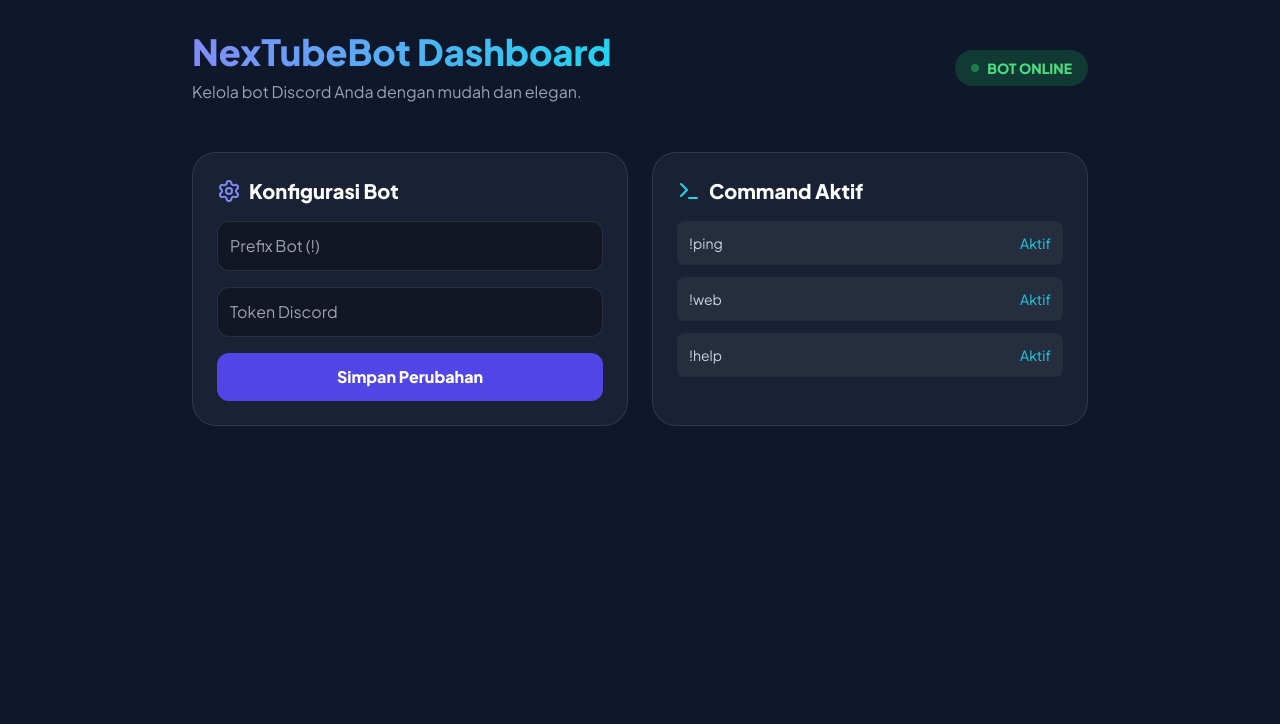
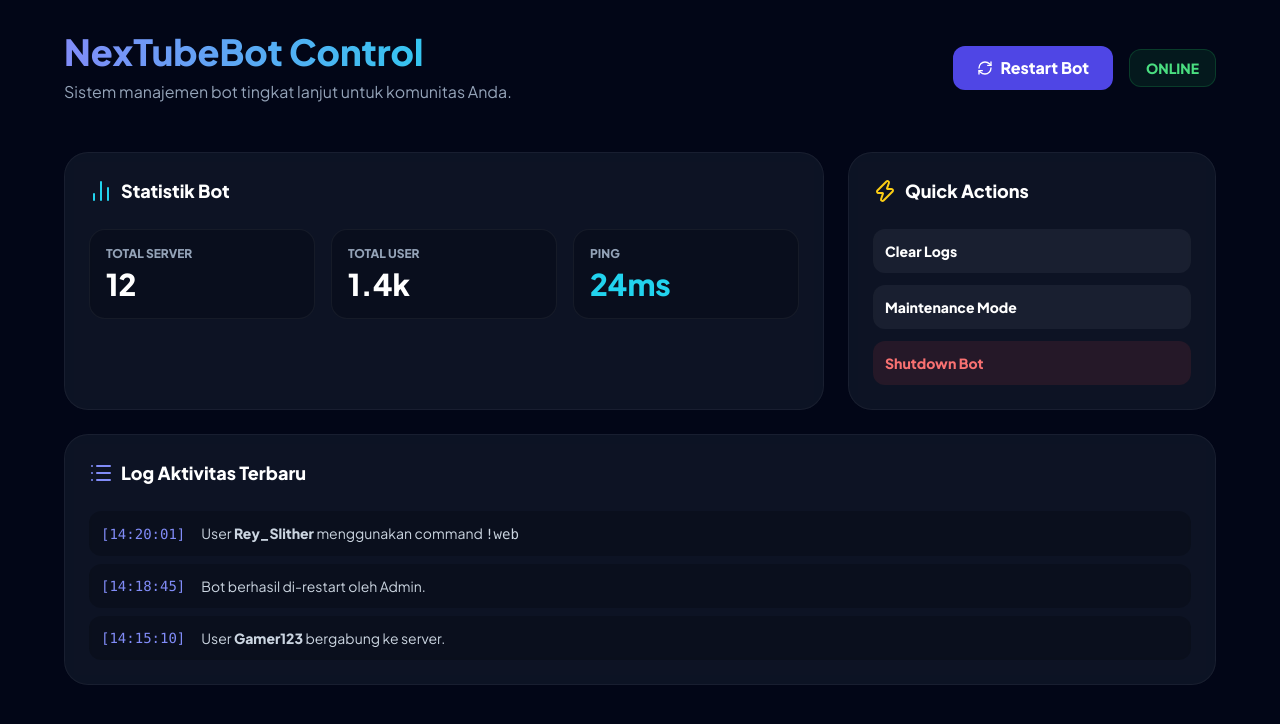
Before and after one commit to nunungfariqoh87-ui/nextubebotcontrolpanel-irm0, a plain HTML site: page index.html in a window 1280 px wide. Drawn offline with nearby package versions, Linux system fonts and the light colour scheme.

Commit message:
Rilis website otomatis ditenagai OpenCloud AI Builder

```diff
--- a/index.html
+++ b/index.html
@@ -8,39 +8,70 @@
     <script src="https://unpkg.com/lucide@latest"></script>
     <link href="https://fonts.googleapis.com/css2?family=Plus+Jakarta+Sans:wght@300;400;600;800&display=swap" rel="stylesheet">
     <style>
-        body { font-family: 'Plus Jakarta Sans', sans-serif; background-color: #0f172a; }
-        .glass { background: rgba(30, 41, 59, 0.7); backdrop-filter: blur(15px); border: 1px solid rgba(255,255,255,0.1); }
+        body { font-family: 'Plus Jakarta Sans', sans-serif; background-color: #020617; }
+        .glass { background: rgba(30, 41, 59, 0.4); backdrop-filter: blur(15px); border: 1px solid rgba(255,255,255,0.05); }
     </style>
 </head>
-<body class="text-white min-h-screen p-8">
-    <div class="max-w-4xl mx-auto">
-        <header class="flex justify-between items-center mb-12">
+<body class="text-white min-h-screen p-4 md:p-8">
+    <div class="max-w-6xl mx-auto">
+        <header class="flex flex-col md:flex-row justify-between items-center mb-12 gap-6">
             <div>
-                <h1 class="text-4xl font-extrabold text-transparent bg-clip-text bg-gradient-to-r from-indigo-400 to-cyan-400">NexTubeBot Dashboard</h1>
-                <p class="text-slate-400 mt-2">Kelola bot Discord Anda dengan mudah dan elegan.</p>
+                <h1 class="text-4xl font-extrabold text-transparent bg-clip-text bg-gradient-to-r from-indigo-400 to-cyan-400">NexTubeBot Control</h1>
+                <p class="text-slate-400 mt-2">Sistem manajemen bot tingkat lanjut untuk komunitas Anda.</p>
             </div>
-            <div class="bg-green-500/20 text-green-400 px-4 py-2 rounded-full text-sm font-bold flex items-center gap-2">
-                <span class="w-2 h-2 rounded-full bg-green-500 animate-pulse"></span> BOT ONLINE
+            <div class="flex items-center gap-4">
+                <button class="bg-indigo-600 hover:bg-indigo-700 px-6 py-2.5 rounded-xl font-bold transition-all flex items-center gap-2"><i data-lucide="refresh-cw" class="w-4 h-4"></i> Restart Bot</button>
+                <div class="bg-green-500/10 text-green-400 px-4 py-2 rounded-xl text-sm font-bold border border-green-500/20">ONLINE</div>
             </div>
         </header>
 
-        <div class="grid grid-cols-1 md:grid-cols-2 gap-6">
-            <div class="glass p-6 rounded-3xl">
-                <h3 class="text-xl font-bold mb-4 flex items-center gap-2"><i data-lucide="settings" class="text-indigo-400"></i> Konfigurasi Bot</h3>
-                <div class="space-y-4">
-                    <input class="w-full bg-black/30 p-3 rounded-xl border border-white/10" placeholder="Prefix Bot (!)">
-                    <input class="w-full bg-black/30 p-3 rounded-xl border border-white/10" placeholder="Token Discord">
-                    <button class="w-full bg-indigo-600 py-3 rounded-xl font-bold hover:bg-indigo-700 transition-all">Simpan Perubahan</button>
+        <div class="grid grid-cols-1 lg:grid-cols-3 gap-6">
+            <!-- Stats -->
+            <div class="glass p-6 rounded-3xl col-span-1 lg:col-span-2">
+                <h3 class="text-lg font-bold mb-6 flex items-center gap-2"><i data-lucide="bar-chart-2" class="text-cyan-400"></i> Statistik Bot</h3>
+                <div class="grid grid-cols-3 gap-4">
+                    <div class="bg-black/20 p-4 rounded-2xl border border-white/5">
+                        <p class="text-slate-400 text-xs uppercase font-bold">Total Server</p>
+                        <p class="text-3xl font-extrabold text-white mt-1">12</p>
+                    </div>
+                    <div class="bg-black/20 p-4 rounded-2xl border border-white/5">
+                        <p class="text-slate-400 text-xs uppercase font-bold">Total User</p>
+                        <p class="text-3xl font-extrabold text-white mt-1">1.4k</p>
+                    </div>
+                    <div class="bg-black/20 p-4 rounded-2xl border border-white/5">
+                        <p class="text-slate-400 text-xs uppercase font-bold">Ping</p>
+                        <p class="text-3xl font-extrabold text-cyan-400 mt-1">24ms</p>
+                    </div>
                 </div>
             </div>
 
+            <!-- Quick Actions -->
             <div class="glass p-6 rounded-3xl">
-                <h3 class="text-xl font-bold mb-4 flex items-center gap-2"><i data-lucide="terminal" class="text-cyan-400"></i> Command Aktif</h3>
-                <ul class="space-y-3 text-sm text-slate-300">
-                    <li class="flex justify-between bg-white/5 p-3 rounded-lg"><span>!ping</span> <span class="text-cyan-400">Aktif</span></li>
-                    <li class="flex justify-between bg-white/5 p-3 rounded-lg"><span>!web</span> <span class="text-cyan-400">Aktif</span></li>
-                    <li class="flex justify-between bg-white/5 p-3 rounded-lg"><span>!help</span> <span class="text-cyan-400">Aktif</span></li>
-                </ul>
+                <h3 class="text-lg font-bold mb-6 flex items-center gap-2"><i data-lucide="zap" class="text-yellow-400"></i> Quick Actions</h3>
+                <div class="space-y-3">
+                    <button class="w-full text-left bg-white/5 hover:bg-white/10 p-3 rounded-xl text-sm font-bold transition-all">Clear Logs</button>
+                    <button class="w-full text-left bg-white/5 hover:bg-white/10 p-3 rounded-xl text-sm font-bold transition-all">Maintenance Mode</button>
+                    <button class="w-full text-left bg-red-500/10 hover:bg-red-500/20 text-red-400 p-3 rounded-xl text-sm font-bold transition-all">Shutdown Bot</button>
+                </div>
+            </div>
+
+            <!-- Activity Logs -->
+            <div class="glass p-6 rounded-3xl col-span-1 lg:col-span-3">
+                <h3 class="text-lg font-bold mb-6 flex items-center gap-2"><i data-lucide="list" class="text-indigo-400"></i> Log Aktivitas Terbaru</h3>
+                <div class="space-y-2">
+                    <div class="flex items-center gap-4 bg-black/20 p-3 rounded-xl text-sm text-slate-300">
+                        <span class="text-indigo-400 font-mono">[14:20:01]</span>
+                        <span>User <b>Rey_Slither</b> menggunakan command <code>!web</code></span>
+                    </div>
+                    <div class="flex items-center gap-4 bg-black/20 p-3 rounded-xl text-sm text-slate-300">
+                        <span class="text-indigo-400 font-mono">[14:18:45]</span>
+                        <span>Bot berhasil di-restart oleh Admin.</span>
+                    </div>
+                    <div class="flex items-center gap-4 bg-black/20 p-3 rounded-xl text-sm text-slate-300">
+                        <span class="text-indigo-400 font-mono">[14:15:10]</span>
+                        <span>User <b>Gamer123</b> bergabung ke server.</span>
+                    </div>
+                </div>
             </div>
         </div>
     </div>
```
